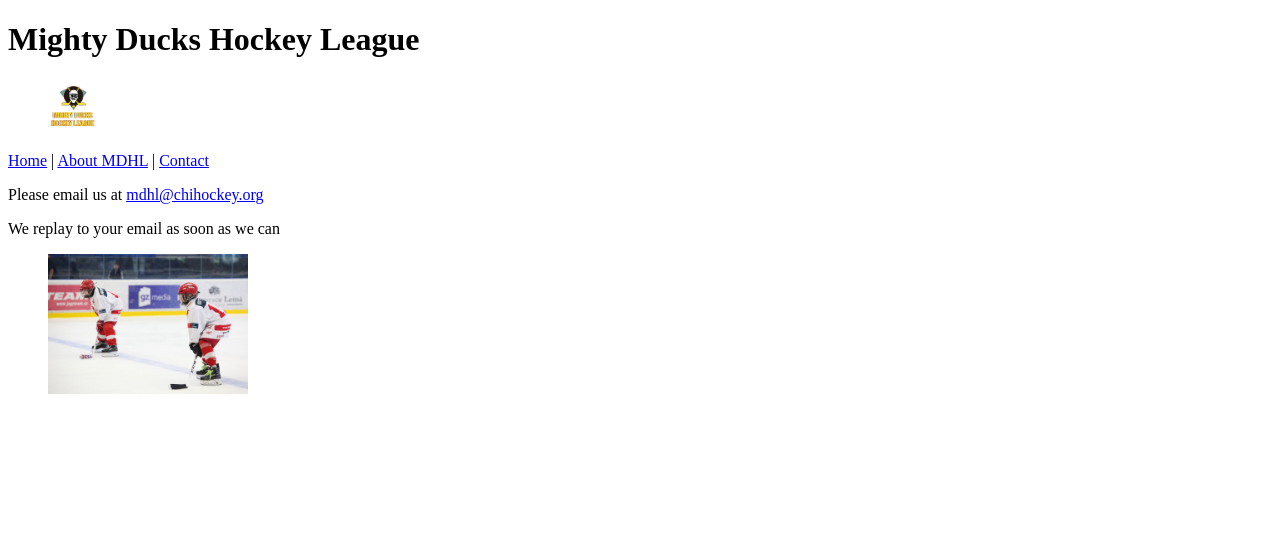
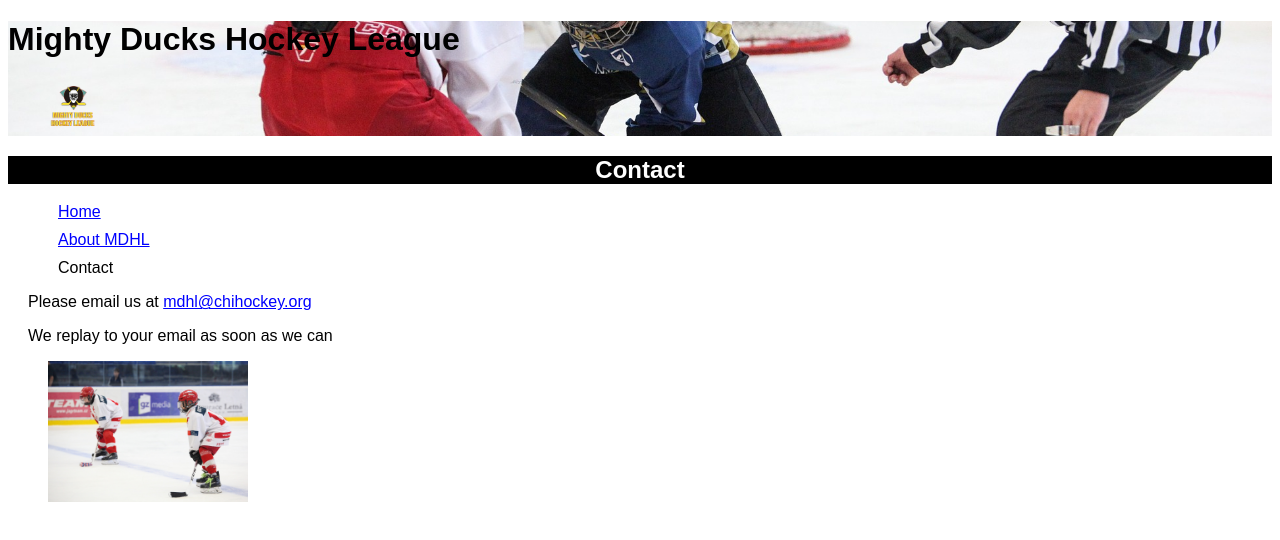
Before and after one commit to Enferriera/equipoDeHokey, a plain HTML site: page contact.html in a window 1280 px wide. Drawn offline with Linux system fonts and the light colour scheme.

Commit message:
aplicamos primer parte del estilo

```diff
--- /dev/null
+++ b/assets/styles/style_1.css
@@ -0,0 +1,32 @@
+body{
+    font-family:sans-serif;
+}
+header{
+    background: url(../imagenes/design1_image1.jpg);
+    background-size: cover;
+    background-position: center;
+}
+
+.seccion{
+    background-color: black;
+    color: white;
+    text-align: center;
+}
+li {
+    list-style-type: none;
+    margin:10px;
+}
+
+a:link, a:visited {
+    color: blue;
+    font-family: sans-serif;
+  }
+
+  a[href="#"]:link, a[href="#"]:visited {
+    color: black;
+   text-decoration: none;
+  }
+
+  p {
+    text-indent: 20px;
+  }
--- a/contact.html
+++ b/contact.html
@@ -5,6 +5,7 @@
     <meta http-equiv="X-UA-Compatible" content="IE=edge">
     <meta name="viewport" content="width=device-width, initial-scale=1.0">
     <link rel="icon" type="image/x-icon" href="./assets/imagenes/Logo_Mighty_ducks-01.ico">
+    <link rel="stylesheet" href="./assets/styles/style_1.css">
     <title>MDHL</title>
 </head>
 <body>
@@ -14,12 +15,16 @@
             <img src="./assets/imagenes/Logo_Mighty_ducks-01.png" alt="Logo de Mighty Ducks Hockey League" width="50">
         </figure>
     </header>
+    <main>
+        <section>
+            <h2 class="seccion">Contact</h2>
             <nav>
-        <p><a href="./index.html">Home</a> |
-        <a href="./about.html">About MDHL</a> | <a href="#">Contact</a>
-    </p>
+                <ul>
+                 <li><a href="./index.html">Home</a></li>
+                 <li><a href="./about.html">About MDHL</a></li>
+                 <li><a href="#">Contact</a></li>
+                </ul>
              </nav>
-    <main>
             <article>
                 <p>Please email us at <a href="mailto:mdhl@chihockey.org">mdhl@chihockey.org</a></p>
                 <p>We replay to your email as soon as we can</p>
@@ -27,6 +32,7 @@
                     <img src="./assets/imagenes/hockey_3.jpg" alt="liga de hokey" width="200">
                 </figure>
             </article>
+        <section>
     </main>
 
 </body>
```
Also changed, not shown: about.html (+12 -6 lines), index.html (+9 -6 lines), assets/imagenes/design1_image1.jpg (added), assets/imagenes/design1_image2.jpg (added), assets/styles/style_2.css (added), assets/styles/style_3.css (added). Lines whose indentation alone changed are shown as unchanged.
